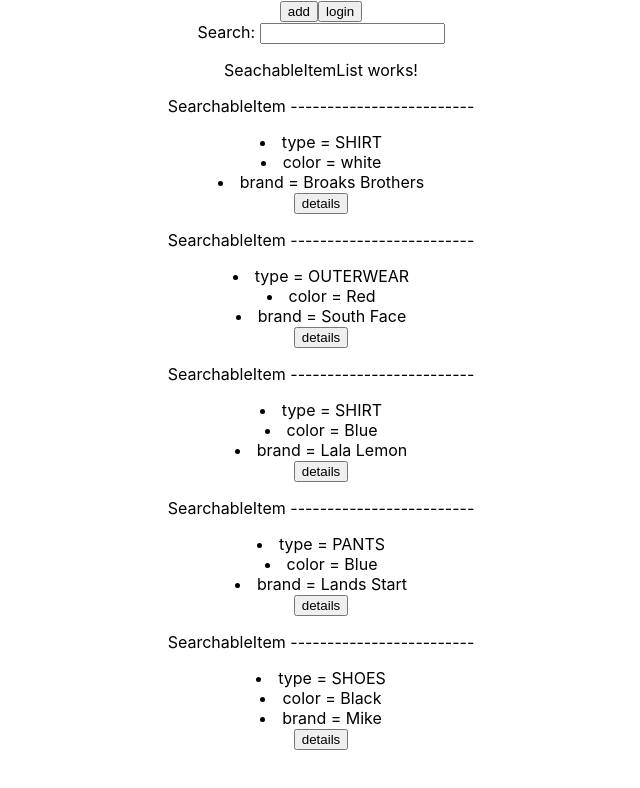
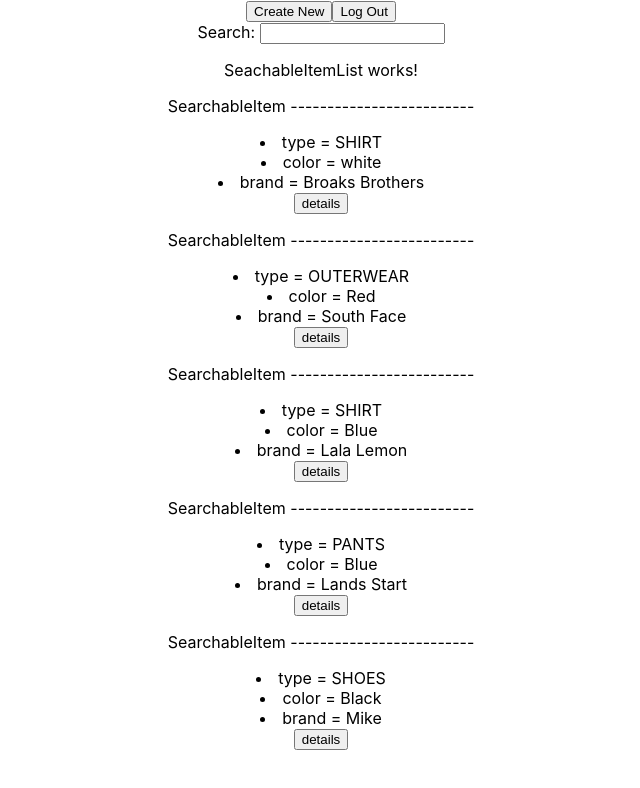
Before and after one commit to CornerCaseSolutions/ccs-inventory-management-ui, a React (Create React App) app: page / in a window 1280 px wide. Shown: the top 788 px of the page, without its empty margins (319-959 px from the left). Built offline with nearby package versions, Linux system fonts and the light colour scheme.

Commit message:
CCS-43 edited nav bar wording

```diff
--- a/src/components/NavigationBar.js
+++ b/src/components/NavigationBar.js
@@ -1,8 +1,8 @@
 export default function NavigationBar() {
     return(
         <div>
-            <button>add</button>
-            <button>login</button>
+            <button>Create New</button>
+            <button>Log Out</button>
         </div>
     );
 }
```
